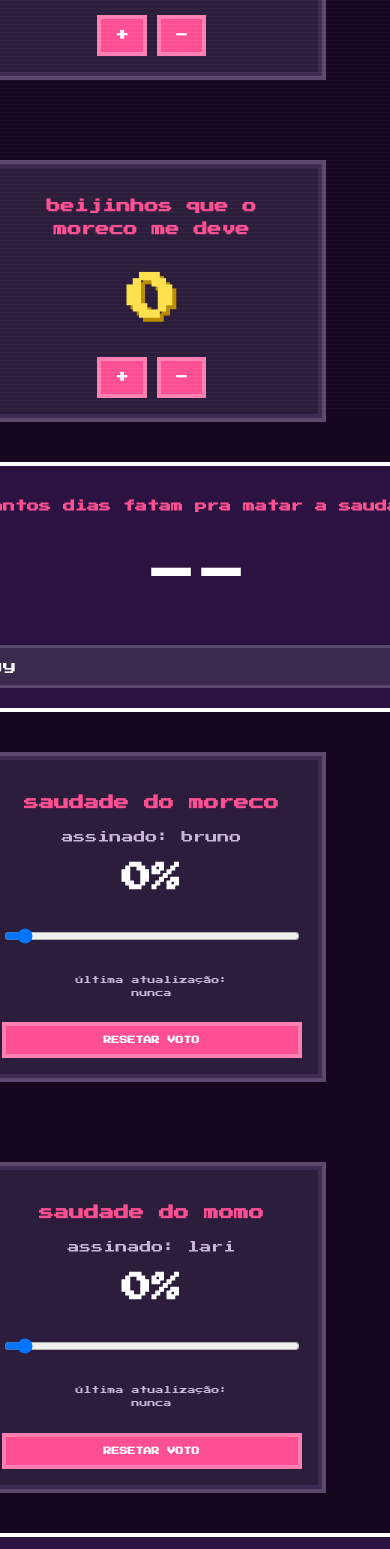
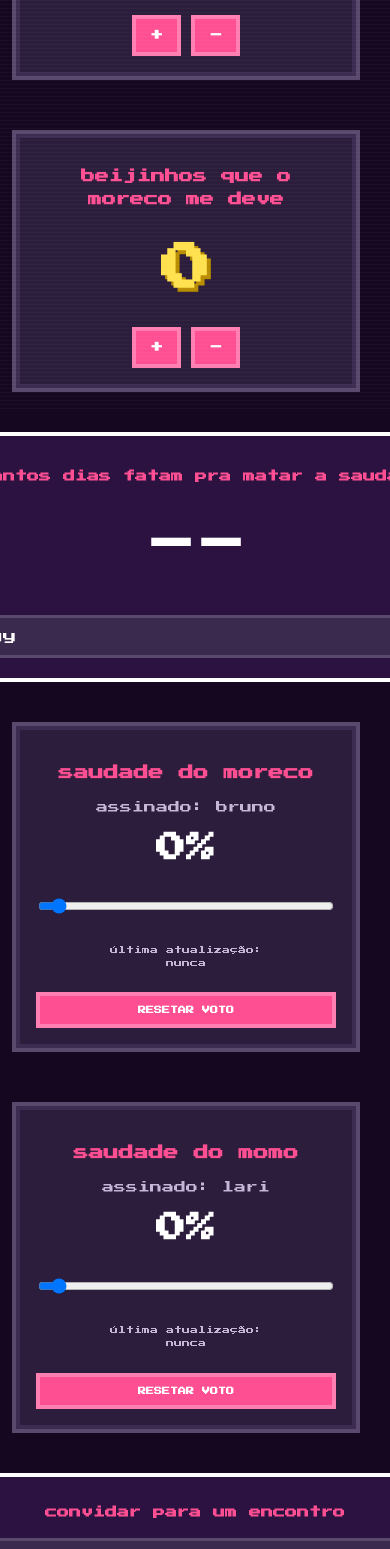
Before and after one commit to lrssbrg/xameguinho, a React (Vite) app: page / in a window 390 px wide. Shown: the part 432-1981 px from the top of the page. Built offline with nearby package versions, Linux system fonts and the light colour scheme.

Commit message:
tentando deixar responsivo

```diff
--- a/src/App.jsx
+++ b/src/App.jsx
@@ -4,17 +4,34 @@ import SaudadeMeter from "./components/SaudadeMeter"
 import DateInvite from "./components/DateInvite"
 
 export default function App() {
+  const containerStyle = {
+    minHeight: "100vh",
+    display: "flex",
+    flexDirection: "column",
+    alignItems: "center",
+    paddingTop: "40px",
+    paddingBottom: "40px",
+    paddingLeft: "12px",
+    paddingRight: "12px",
+    boxSizing: "border-box"
+  }
+
+  const gridStyle = {
+    display: "grid",
+    gridTemplateColumns: "repeat(auto-fit, minmax(260px, 1fr))",
+    gap: "30px",
+    width: "100%",
+    maxWidth: "660px",
+    marginBottom: "20px"
+  }
+
+  const saudadeGridStyle = {
+    ...gridStyle,
+    marginTop: "20px"
+  }
+
   return (
-    <div
-      style={{
-        minHeight: "100vh",
-        display: "flex",
-        flexDirection: "column",
-        alignItems: "center",
-        paddingTop: "40px",
-        paddingBottom: "40px"
-      }}
-    >
+    <div style={containerStyle}>
       <h1
         style={{
           fontSize: "32px",
@@ -38,17 +55,7 @@ export default function App() {
       </p>
 
       {/* CONTADORES */}
-      <div
-        style={{
-          display: "grid",
-          gridTemplateColumns: "repeat(auto-fit, minmax(300px, 1fr))",
-          gap: "60px",
-          width: "100%",
-          marginLeft: "-45px",
-          maxWidth: "660px",
-          marginBottom: "20px"
-        }}
-      >
+      <div style={gridStyle}>
         <BeijinhosCounter
           title="beijinho que o momo me deve"
           storageKey="momo"
@@ -64,18 +71,7 @@ export default function App() {
       <DaysCounter />
 
       {/* SAUDADE */}
-      <div
-        style={{
-          display: "grid",
-          gridTemplateColumns: "repeat(auto-fit, minmax(300px, 1fr))",
-          gap: "60px",
-          width: "100%",
-          maxWidth: "660px",
-          marginTop: "20px",
-          marginLeft: "-45px",
-          marginBottom: "20px"
-        }}
-      >
+      <div style={saudadeGridStyle}>
         <SaudadeMeter
           title="saudade do moreco"
           subtitle="assinado: bruno"
```
